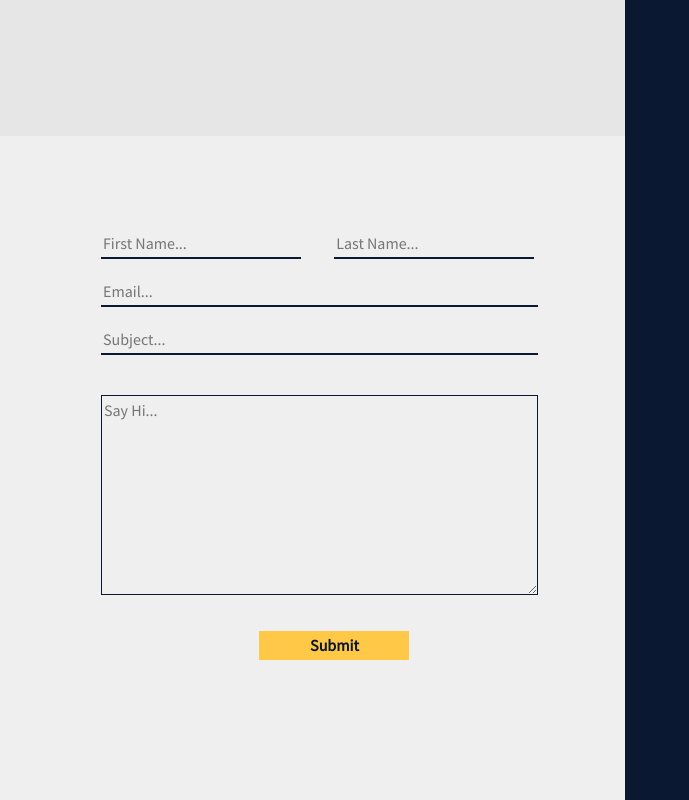
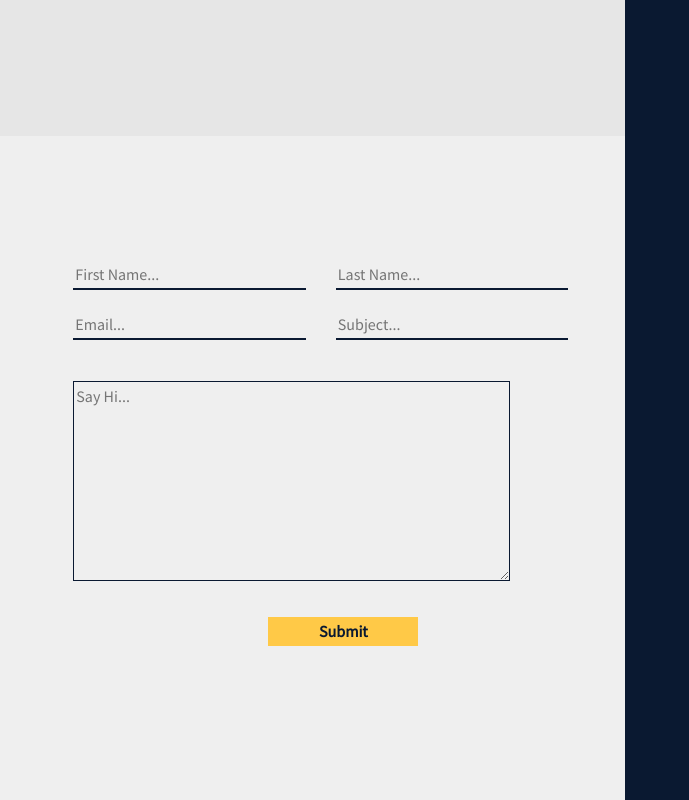
Before and after one commit to RaeesaParker/portfolio, a plain HTML site: page index.html in a window 1280 px wide. Shown: the part 2320-3120 px from the top of the page, 591-1280 px from the left. Drawn offline with nearby package versions, Linux system fonts and the light colour scheme.

Commit message:
Added flexbox to form

```diff
--- a/index.html
+++ b/index.html
@@ -110,8 +110,8 @@
 		<section class="sec-basic" id="sec-projects">
 			<div class="div-sect-darkGrey">
 
-				<div class="project-flex-container">
-					<div class="project-flex-item">
+				<div class="flex-container">
+					<div class="flex-item">
 						<h3 class="font-Fancy title-padding-top h3-margB">Skills </h3>
 						<div class="project-skills-flex-container">
 							<div class="project-skills-flex-item">HTML</div>
@@ -121,7 +121,7 @@
 						</div>
 					</div>
 
-					<div class="project-flex-item">
+					<div class="flex-item">
 						<h3 class="font-Fancy title-padding-top h3-margB">Projects </h3>
 						<div class="project-project-flex-container">
 							<div id="project-1-drumKit" class="project-project-flex-item project-image">
@@ -141,9 +141,9 @@
 		<section class="sec-basic" id="sec-contact">
 			<div class="div-sect-grey">
 
-				<div class="project-flex-container">
+				<div class="flex-container">
 
-					<div class="project-flex-item">
+					<div class="flex-item">
 						<h3 class="font-Fancy title-padding-top h3-margB">Contact </h3>
 						<p id="p-contact" class="color-navy textbox-justify" >If you're interested in working together, or would just like to say hi, send me a message!</p>
 						<div class="div-socials-border"></div>
@@ -153,8 +153,7 @@
 						</div>
 					</div>
 
-					<div class="project-flex-item">
-						<div class="div-contactMeMessage">
+					<div id="contact-flex-item" class="flex-item">
 						<div class="div-form">
 							<form action="mailto:raeesaparker101@gmail.com">
 					    		<input type="text" id="fname" name="firstname" placeholder="First Name..." required>
@@ -169,7 +168,6 @@
 
 					    		<input class="button button-contact" type="submit" value="Submit">
 							</form>
-							</div>
 						</div>
 					</div>
 
--- a/portfolio_styles.css
+++ b/portfolio_styles.css
@@ -107,7 +107,24 @@ a, a:active {
 }
 
 
-/* OTHER CLASSES */
+
+
+/* ---------------- OTHER CLASSES -------------------*/
+
+.flex-container{
+	display: flex;
+	flex-direction: row;
+	min-height: 100vh;
+	justify-content: space-between;
+}
+
+.flex-item{
+	flex-basis: 44vw;
+	position: relative;
+	padding: 3% 3% 0 3%;
+}
+
+
 .h3-margB{
 	margin-bottom: 1%;
 }
@@ -234,19 +251,6 @@ a, a:active {
 
 /* ---------------- PROJECTS -------------------*/
 
-.project-flex-container{
-	display: flex;
-	flex-direction: row;
-	min-height: 100vh;
-	justify-content: space-between;
-}
-
-.project-flex-item{
-	flex-basis: 44vw;
-	position: relative;
-	padding: 3% 3% 0 3%;
-}
-
 .project-skills-flex-container{
 	display: flex;
 	flex-direction: row;
@@ -316,17 +320,12 @@ a, a:active {
 
 
 
+
+
 /* ---------------- CONTACT -------------------*/
 
 #p-contact{
 	margin-top: 10%;
-}
-
-.div-contactMeMessage{
-	width: 40vw;
-	height: 90vh;
-	background-color: var(--Grey);
-	z-index: 1;
 }
 
 
@@ -355,26 +354,24 @@ a, a:active {
 /* -----  Contact form */
 
 .div-form{
-	text-align: center;
-	display: block;
-	padding-top: 50px;
-}
-
-form{
-	display: inline-block;
-	margin: 0 auto 0 auto;
+	padding-top: 15%;
 	text-align: left;
 }
 
+
+#contact-flex-item{
+	padding: 3% 1% 0 1%;
+}
+
 input{
-	background-color:#EFEFEF;
-	margin-bottom: 10px;
-	margin-right: 30px;
+	background-color: var(--Grey);
+	margin-bottom: 2%;
+	margin-right: 5%;
 	border: none;
   border-bottom: 2px solid  var(--Navy);
   line-height: 25px;
-  padding-top: 10px;
-  width: 200px;
+  padding-top: 2%;
+  width: 43%;
 }
 
 
@@ -387,15 +384,7 @@ textarea{
   border: 1px solid  var(--Navy);
 }
 
-#subject{
-	display: block;
-	width: 437px;
-}
 
-#email{
-	display: block;
-	width: 437px;
-}
 
 
 
```
Lines whose indentation alone changed are shown as unchanged.
